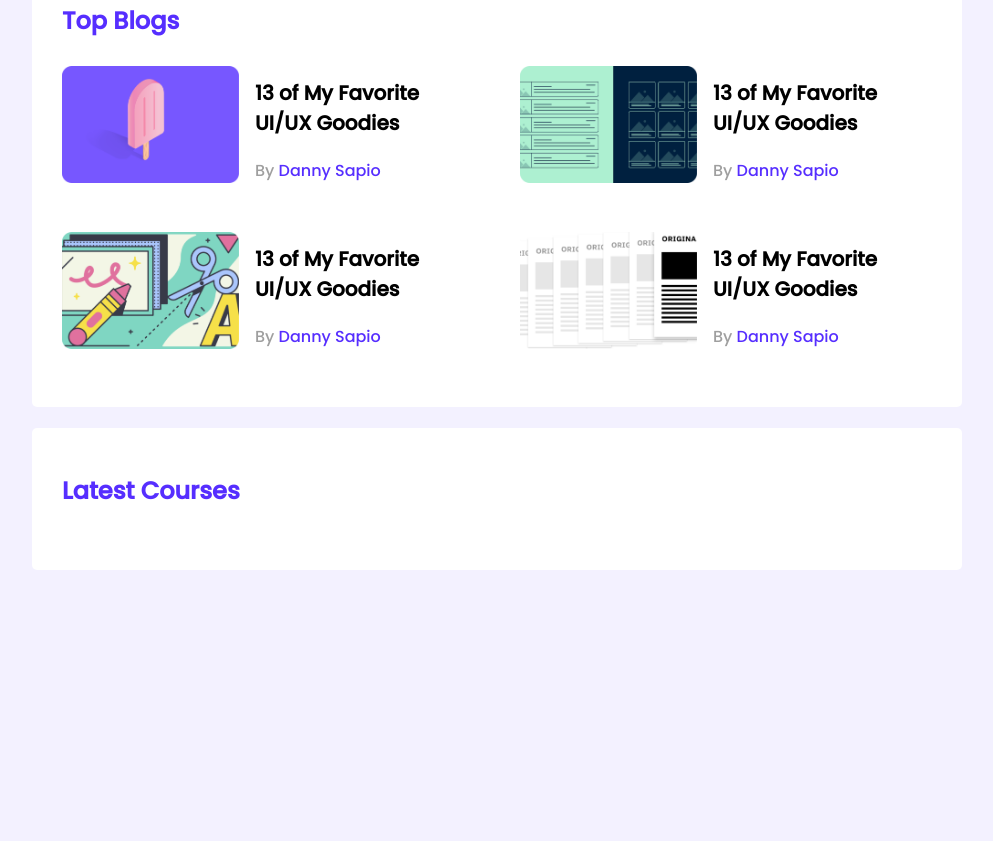
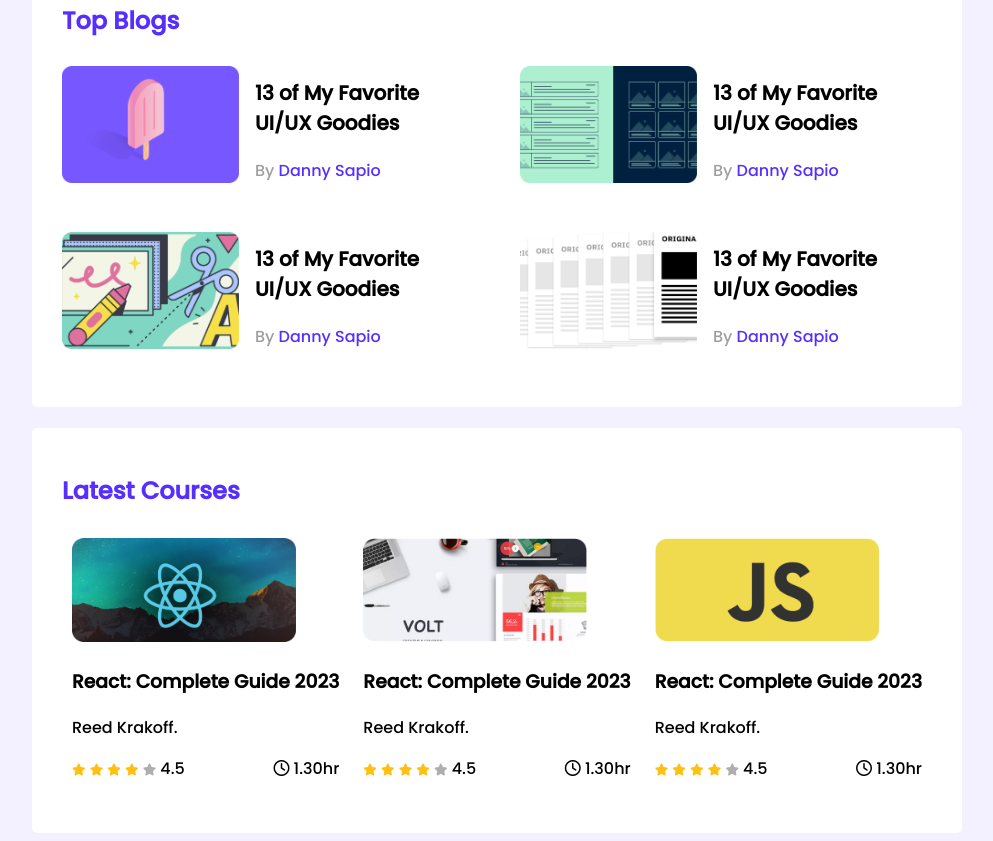
Before and after one commit to tawhid2001/Web_Projects, a plain HTML site: page Leader-board/index.html in a window 1280 px wide. Shown: the part 329-1170 px from the top of the page, without its empty margins (143-1136 px from the left). Before the commit the page ends 907 px from the top, so only its background shows below. Drawn offline with Linux system fonts and the light colour scheme.

Commit message:
Resposive added

```diff
--- a/Leader-board/Styles/styles.css
+++ b/Leader-board/Styles/styles.css
@@ -58,35 +58,113 @@ hr {
 
 /* Top blog styles */
 
-.blogs{
+.blogs {
     display: grid;
-    grid-template-columns: repeat(2,1fr);
+    grid-template-columns: repeat(2, 1fr);
     row-gap: 25px;
     column-gap: 46px;
 }
 
-.blog{
+.blog {
     display: flex;
     align-items: center;
 }
 
-.blog .thumbnail img{
+.blog .thumbnail img {
     width: 177px;
     height: 117px;
 }
 
-.blog-info{
+.blog-info {
     margin-left: 16px;
 }
 
-.blog-title{
+.blog-title {
     font-size: 20px;
 }
-.blog-author{
+
+.blog-author {
     color: #9F9F9F;
     font-size: 16px;
 }
-.blog-author a{
+
+.blog-author a {
     color: #562EFF;
     text-decoration: none;
 }
+
+/* Courses Styles */
+
+
+.courses{
+    display: flex;
+    justify-content: space-between;
+    align-items: center;
+}
+
+.course{
+    padding: 10px;
+}
+
+.course .course-banner img {
+    width: 224px;
+    height: 104px;
+}
+
+.course-info{
+    display: flex;
+    justify-content: space-between;
+    align-items: center;
+}
+
+.fa-star{
+    font-size: 12px;
+}
+
+.fa-star.filled{
+    color: #FFC014;
+}
+.fa-star.empty{
+    color: #AEAEAE;
+}
+
+/* Media Queries */
+
+/* Mobile devices */
+@media screen and (max-width:688px) {
+    .container{
+        width: 100%;
+    }
+
+    .players, .blogs{
+        grid-template-columns: repeat(1,1fr);
+    }
+
+    .player,.blog{
+        flex-direction: column;
+    }
+    .courses{
+        flex-direction: column;
+    }
+}
+/* Tablet devises */
+
+@media screen and (min-width: 689px) and (max-width:991px) {
+
+    .container{
+        width: 100%;
+    }
+
+    .players, .blogs{
+        grid-template-columns: repeat(2,1fr);
+    }
+
+    .player,.blog{
+        flex-direction: column;
+    }
+    .courses{
+        flex-wrap: wrap;
+        flex-direction: row;
+        justify-content: flex-start;
+    }
+}
--- a/Leader-board/index.html
+++ b/Leader-board/index.html
@@ -1,12 +1,15 @@
 <!DOCTYPE html>
 <html lang="en">
+
 <head>
     <meta charset="UTF-8">
     <meta http-equiv="X-UA-Compatible" content="IE=edge">
     <meta name="viewport" content="width=device-width, initial-scale=1.0">
     <title>Leader Board</title>
+    <script src="https://kit.fontawesome.com/91533d39e7.js" crossorigin="anonymous"></script>
     <link rel="stylesheet" href="Styles/styles.css">
 </head>
+
 <body>
     <!-- header start? -->
     <header>
@@ -91,7 +94,79 @@
         <!-- Latest Courses -->
         <section class="container">
             <h2 class="section-title">Latest Courses</h2>
+            <div class="courses">
+                <div class="course">
+                    <div class="course-banner">
+                        <img src="images/courses/course-1.png" alt="">
+                    </div>
+                    <div class="course-detail">
+                        <h3 class="course-title">React: Complete Guide 2023</h3>
+                        <p class="course-author">Reed Krakoff.</p>
+                        <div class="course-info">
+                            <div>
+                                <i class="fa-solid fa-star filled"></i>
+                                <i class="fa-solid fa-star filled"></i>
+                                <i class="fa-solid fa-star filled"></i>
+                                <i class="fa-solid fa-star filled"></i>
+                                <i class="fa-solid fa-star empty"></i>
+                                <span>4.5</span>
+                            </div>
+                            <div class="course-duration">
+                                <i class="fa-regular fa-clock"></i>
+                                1.30hr
+                            </div>
+                        </div>
+                    </div>
+                </div>
+                <div class="course">
+                    <div class="course-banner">
+                        <img src="images/courses/course-2.png" alt="">
+                    </div>
+                    <div class="course-detail">
+                        <h3 class="course-title">React: Complete Guide 2023</h3>
+                        <p class="course-author">Reed Krakoff.</p>
+                        <div class="course-info">
+                            <div>
+                                <i class="fa-solid fa-star filled"></i>
+                                <i class="fa-solid fa-star filled"></i>
+                                <i class="fa-solid fa-star filled"></i>
+                                <i class="fa-solid fa-star filled"></i>
+                                <i class="fa-solid fa-star empty"></i>
+                                <span>4.5</span>
+                            </div>
+                            <div class="course-duration">
+                                <i class="fa-regular fa-clock"></i>
+                                1.30hr
+                            </div>
+                        </div>
+                    </div>
+                </div>
+                <div class="course">
+                    <div class="course-banner">
+                        <img src="images/courses/course-3.png" alt="">
+                    </div>
+                    <div class="course-detail">
+                        <h3 class="course-title">React: Complete Guide 2023</h3>
+                        <p class="course-author">Reed Krakoff.</p>
+                        <div class="course-info">
+                            <div>
+                                <i class="fa-solid fa-star filled"></i>
+                                <i class="fa-solid fa-star filled"></i>
+                                <i class="fa-solid fa-star filled"></i>
+                                <i class="fa-solid fa-star filled"></i>
+                                <i class="fa-solid fa-star empty"></i>
+                                <span>4.5</span>
+                            </div>
+                            <div class="course-duration">
+                                <i class="fa-regular fa-clock"></i>
+                                1.30hr
+                            </div>
+                        </div>
+                    </div>
+                </div>
+            </div>
         </section>
     </main>
 </body>
+
 </html>
```
